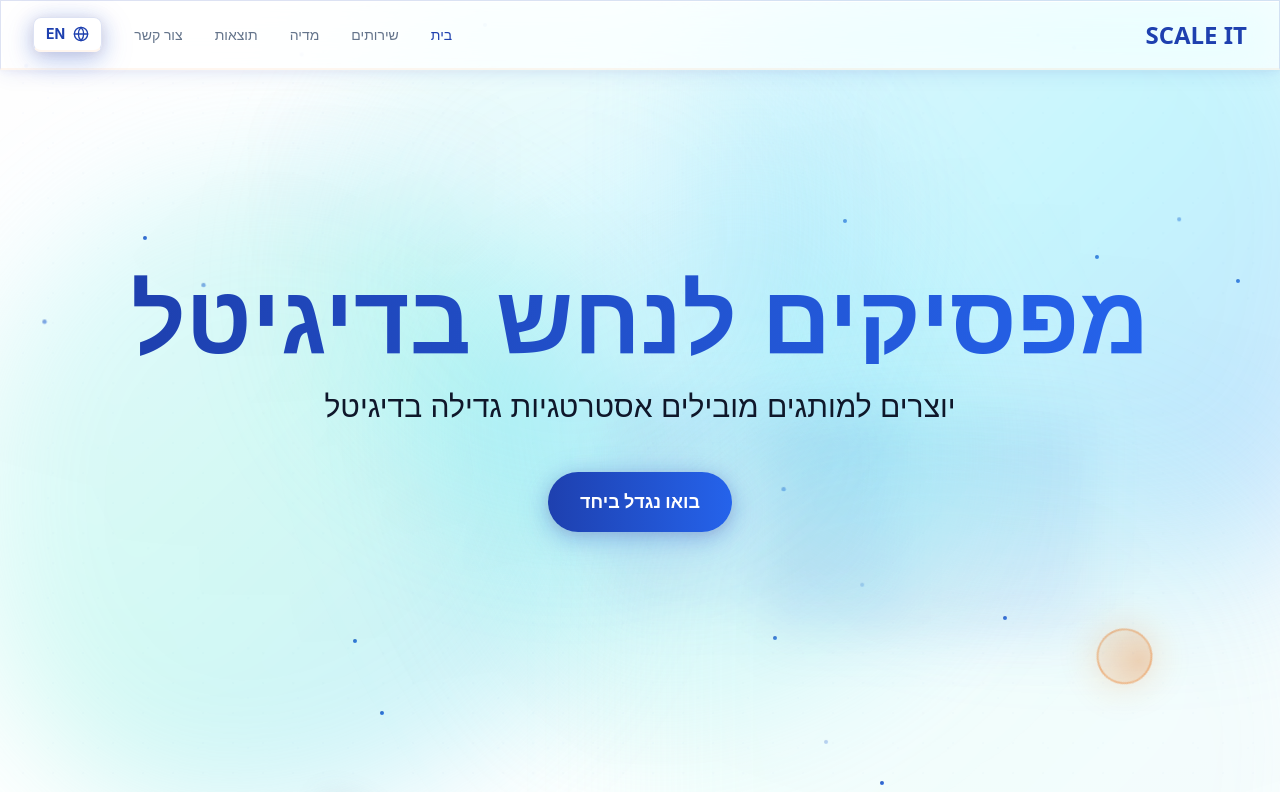
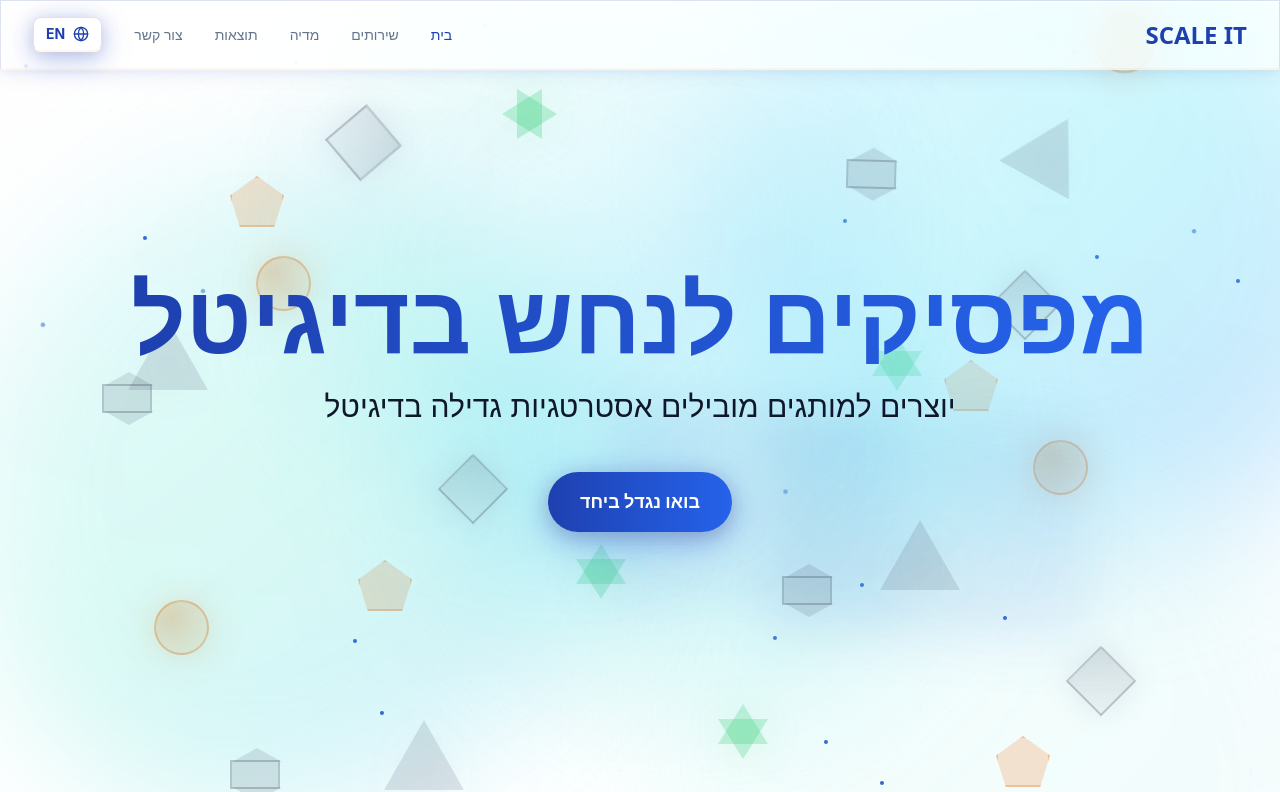
Before and after one commit to omerzilber1403/Scale-It-Landing-Page, a Next.js app: page / in a window 1280 px wide. Shown: the top 792 px of the page. Built offline with nearby package versions, Linux system fonts and the light colour scheme.

Commit message:
Fix scroll snap effect: proper container setup and section alignment

```diff
--- a/app/globals.css
+++ b/app/globals.css
@@ -30,7 +30,6 @@
 
 html {
   scroll-behavior: smooth;
-  scroll-snap-type: y mandatory;
   overflow-x: hidden;
   overflow-y: auto;
 }
@@ -48,13 +47,17 @@
   scroll-snap-type: y mandatory;
   overflow-y: scroll;
   height: 100vh;
+  position: relative;
 }
 
 .snap-section {
   scroll-snap-align: start;
-  scroll-snap-stop: normal;
+  scroll-snap-stop: always;
   min-height: 100vh;
   position: relative;
+  display: flex;
+  flex-direction: column;
+  justify-content: center;
 }
 
 /* 💙 Perfect Glass Effect with Subtle Orange */
--- a/app/page.tsx
+++ b/app/page.tsx
@@ -31,7 +31,7 @@
   };
 
   return (
-    <main className="relative">
+    <main className="snap-container">
       <Navbar lang={lang} onToggleLang={toggleLanguage} />
 
       {/* 🎨 Global Background Shapes - Good density throughout */}
```
